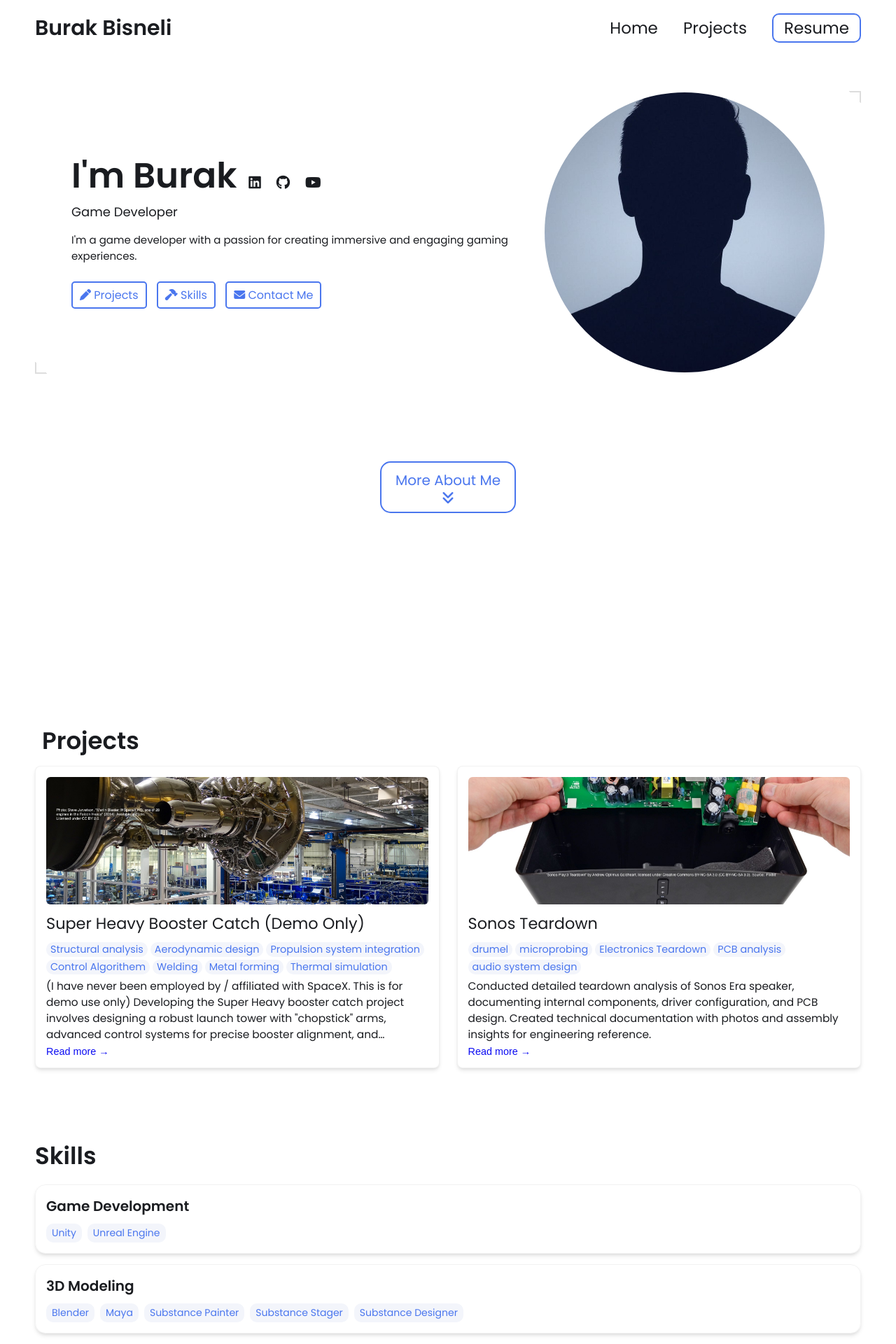
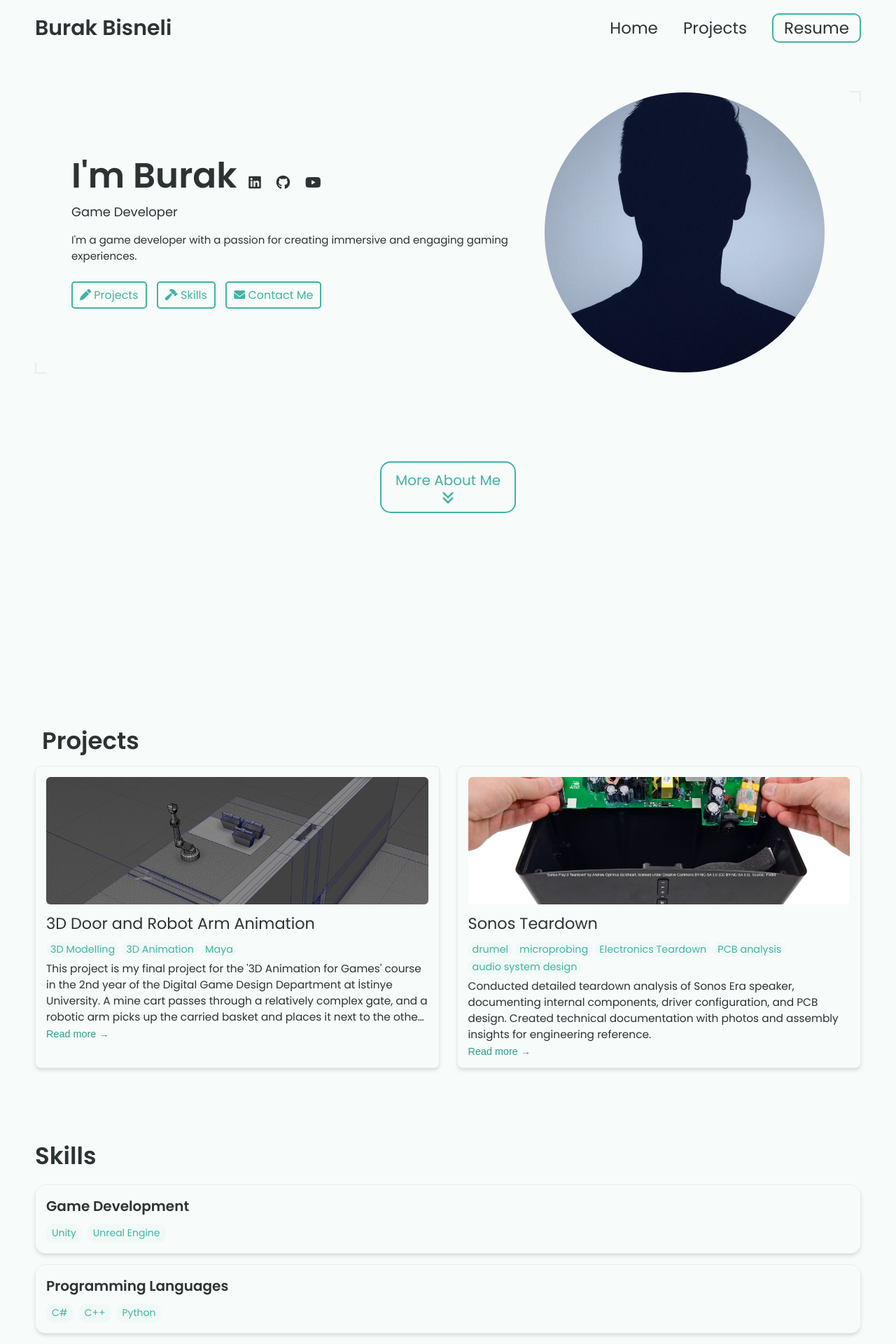
Before and after one commit to nozzenx/nozzenx.github.io, a Jekyll site: the page built from index.html, in a window 1280 px wide. Shown: the top 1920 px of the page at 70% size. Built offline with Jekyll 4.4.1, drawn with Linux system fonts in a browser that asks for light colours.

Commit message:
Adding Complex Door and Robot Arm Animation Project

```diff
--- a/_config.yml
+++ b/_config.yml
@@ -28,9 +28,9 @@ resume-url: https://drive.google.com/file/d/13Z3duVzh-gguPU5r03oJVEE6rV9rd3DS/vi
 # Set up external links - this will show up as small icons next to your name.
 
 external-links:
-  linkedin: https://www.linkedin.com/in/burak-bisneli-07bab12bb/
-  github: https://github.com/nozzenx
-  youtube: https://www.youtube.com/@BurakBisneli
+  linkedin: burak-bisneli-07bab12bb
+  github: nozzenx
+  youtube: BurakBisneli
 
 
 
@@ -41,6 +41,11 @@ skills:
     - Unity
     - Unreal Engine
 
+  - category: Programming Languages
+    tools:
+    - C#
+    - C++
+    - Python
 
   - category: 3D Modeling
     tools:
@@ -52,6 +57,7 @@ skills:
 
 
 
+
 # Contact Form Setup. Setup an account and copy over the key. When someone fills out the form, it will be received in your email.
 formspree-key:   https://formspree.io/f/{8-digit key}
 
@@ -59,12 +65,12 @@ formspree-key:   https://formspree.io/f/{8-digit key}
 
 # Active theme (Updatethis to switch themes). Make sure to keep the indentation the samne.
 colors: # this is the basic theme
-  text: "#1a1c20"
-  border: "#ddd"
-  link: "#4a76ee"
-  highlight: "#0c0cf2"
-  background: "#ffffff"
-  light_background: "#f3f5fb"
+  text: "#2c3333"
+  border: "#e0f2ef"
+  link: "#40b3a2"
+  highlight: "#2a9d8f"
+  background: "#f7fbfa"
+  light_background: "#f0f9f7"
 
 # A few examples.
 basic theme:
--- a/_projects/demo-project/index.md
+++ b/_projects/demo-project/index.md
@@ -1,22 +1,34 @@
 ---
 layout: post
-title: Super Heavy Booster Catch (Demo Only)
-description:  (I have never been employed by / affiliated with SpaceX. This is for demo use only)
-    Developing the Super Heavy booster catch project involves designing a robust launch tower with "chopstick" arms, advanced control systems for precise booster alignment, and integrating sophisticated software for real-time trajectory adjustments and structural engineering to handle immense forces.
+title: 3D Door and Robot Arm Animation
+description:  This project is my final project for the '3D Animation for Games' course in the 2nd year of the Digital Game Design Department at İstinye University. A mine cart passes through a relatively complex gate, and a robotic arm picks up the carried basket and places it next to the other baskets. It was completed on January 15, 2025.
+
 skills:
-  - Structural analysis
-  - Aerodynamic design
-  - Propulsion system integration
-  - Control Algorithem
-  - Welding
-  - Metal forming
-  - Thermal simulation
+  - 3D Modelling
+  - 3D Animation
+  - Maya
 
-main-image: /project2.jpg
+main-image: /DoorAndRobotArmAnimationBirdeye.png
 ---
 
 ---
-# Header 1
+# Youtube Video of Animation
+{% include youtube-video.html id="-iq_h-CbHqA" autoplay= "false"%}
+
+---
+
+# Diffrent Angle Footages
+## Robot Arm
+Its a robot arm with controller rig.
+{% include image-gallery.html images="DoorAndRobotArmAnimationRobotArmView.png" height="400" %}
+
+## Complex Door
+This is a door with a four-lock mechanism.
+{% include image-gallery.html images="DoorAndRobotArmAnimationDoorView.png" height="400" %}
+
+---
+
+<!-- # Header 1
 Used for the title (already generated automatically at the top)
 ## Header 2
 Use this for the header of each section
@@ -109,4 +121,4 @@ console.log(x);
 | Row 1, Col 1 | Row 1, Col 2 |
 | Row 2, Col 1 | Row 2, Col 2 |
 
-make sure to leave aline betwen the table and the header
+make sure to leave aline betwen the table and the header -->
```
Also changed, not shown: _projects/demo-project/DoorAndRobotArmAnimationBirdeye.png (added), _projects/demo-project/DoorAndRobotArmAnimationDoorView.png (added), 16 other files.
